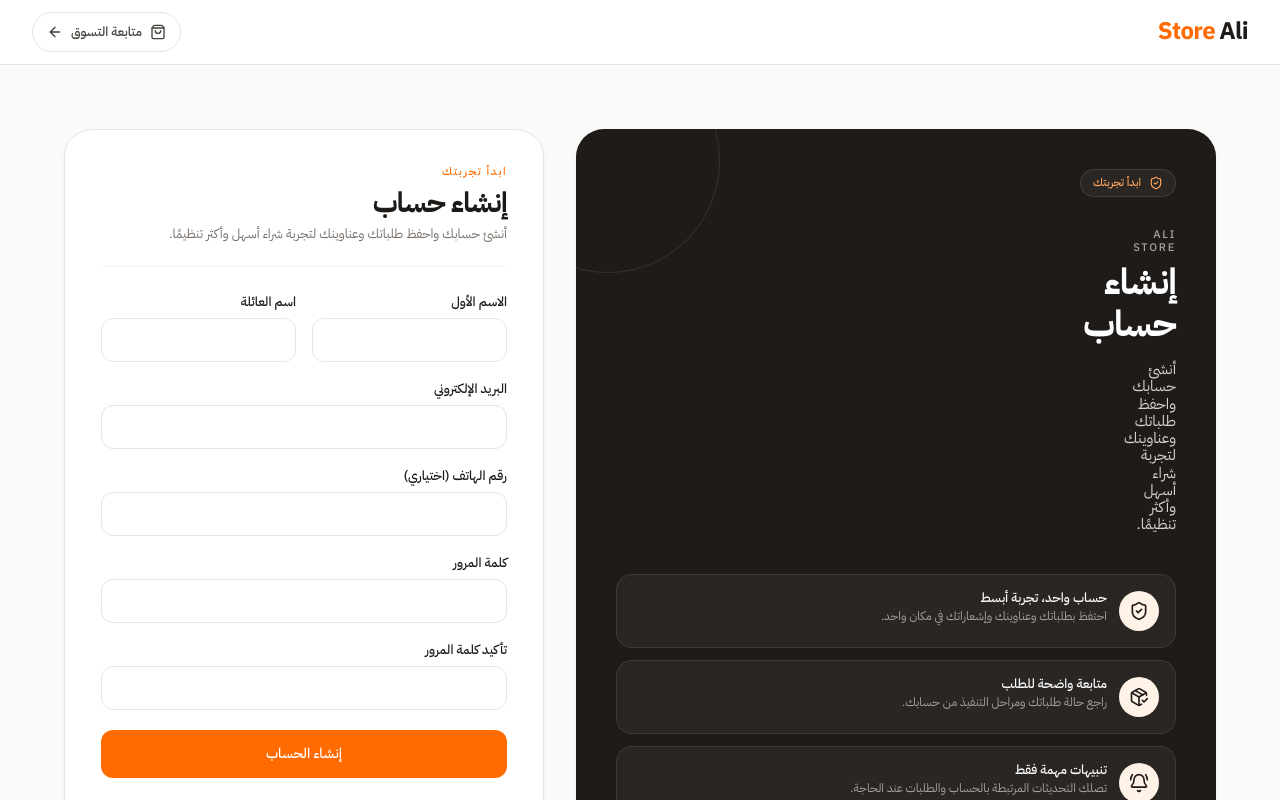
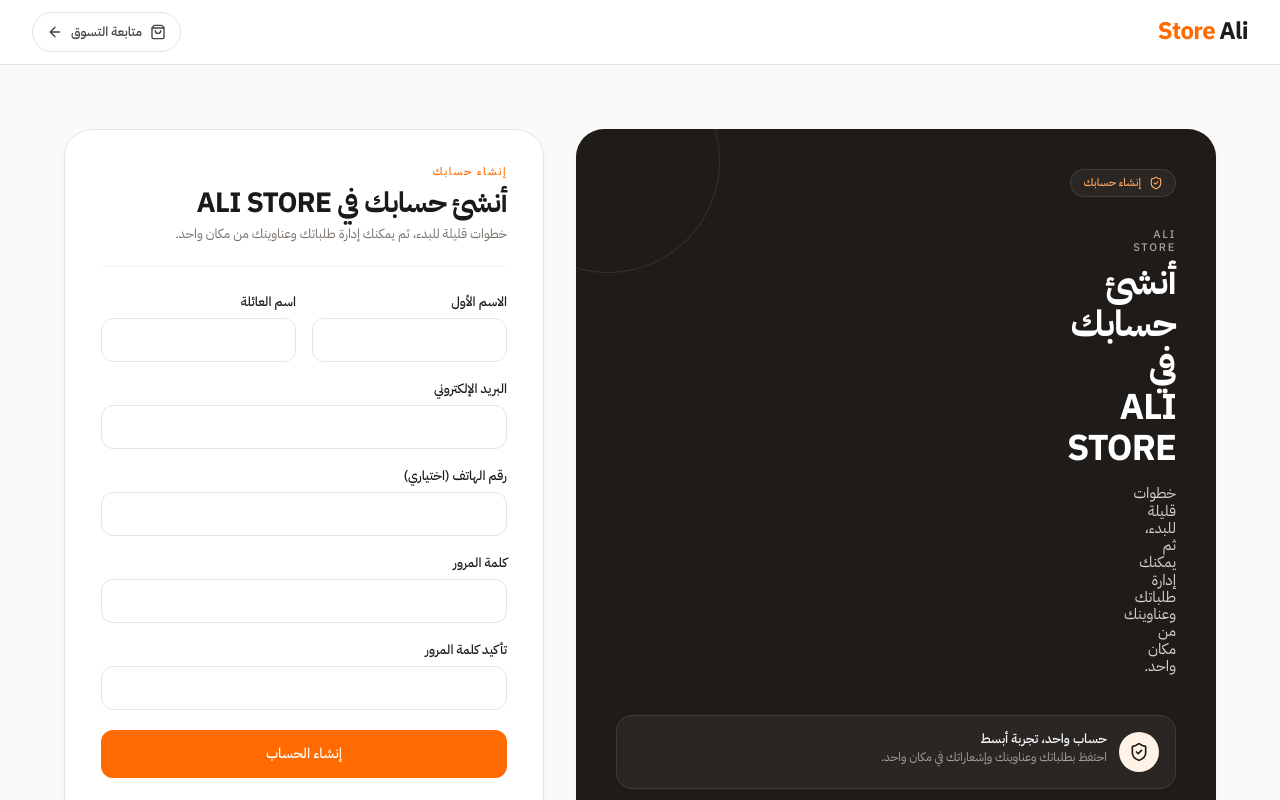
Before and after one commit to aseyam11-png/-ALI-STORE-frontend-NEWWW, a Next.js app: page /register in a window 1280 px wide. Shown: the top 800 px of the page. Built offline with nearby package versions, Linux system fonts and the light colour scheme; no server answers.

Commit message:
fix(ui): refine registration page experience

```diff
--- a/src/app/register/page.tsx
+++ b/src/app/register/page.tsx
@@ -12,9 +12,10 @@ export const metadata: Metadata = {
 export default function RegisterPage() {
   return (
     <AuthShell
-      eyebrow="ابدأ تجربتك"
-      title="إنشاء حساب"
-      description="أنشئ حسابك واحفظ طلباتك وعناوينك لتجربة شراء أسهل وأكثر تنظيمًا."
+      focused
+      eyebrow="إنشاء حسابك"
+      title="أنشئ حسابك في ALI STORE"
+      description="خطوات قليلة للبدء، ثم يمكنك إدارة طلباتك وعناوينك من مكان واحد."
       formFooter={
         <p className="text-center text-body-sm text-muted-foreground">
           لديك حساب بالفعل؟{" "}
```
